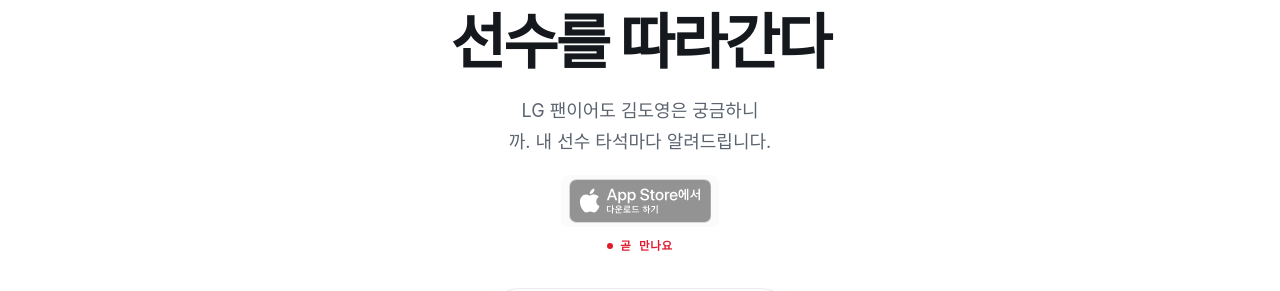
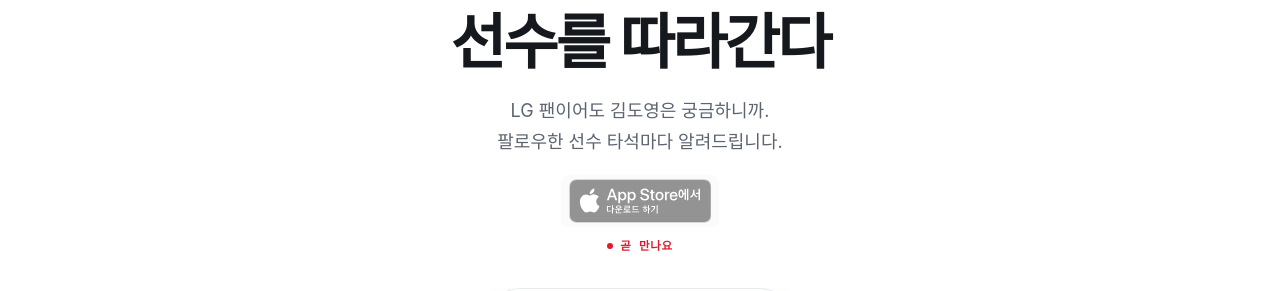
Before and after one commit to everydaystudy/mybaseballstar-legal, a Jekyll site: the page built from index.html, in a window 1280 px wide. Shown: the part 230-521 px from the top of the page. Built offline with Jekyll 4.4.1, drawn with Linux system fonts in a browser that asks for light colours; some web fonts are replaced.

Commit message:
한글 줄바꿈을 어절 단위로 · 첫 문장 [팔로우한]
⚠️ word-break 규칙이 없어서 [세 / 명만] 처럼 한 낱말이 쪼개졌다.
약관 페이지에는 keep-all 이 있는데 랜딩만 빠져 있었다.

⚠️ 폰 안은 예외로 둔다. 플러터는 한글을 글자 단위로 끊어서, 여기에
keep-all 을 걸면 목업이 실제 앱과 다르게 접힌다.

[내 선수 타석마다]가 어색해 [팔로우한 선수 타석마다]로 바꾼다.

Co-Authored-By: Claude Opus 5 (1M context) <noreply@anthropic.com>
Claude-Session: https://claude.ai/code/session_01BchjrNcMfv7uapSwrjJF2y

```diff
--- a/index.html
+++ b/index.html
@@ -1,7 +1,7 @@
 ---
 layout: landing
 title: 마이베이스볼스타
-description: 팀이 아니라 선수를 따라갑니다. 내 선수 타석마다 알려주는 KBO · MLB 야구 앱.
+description: 팀이 아니라 선수를 따라갑니다. 팔로우한 선수 타석마다 알려주는 KBO · MLB 야구 앱.
 ---
 <style>
 /* ─────────────────────────────────────────────────────────────
@@ -42,7 +42,15 @@ description: 팀이 아니라 선수를 따라갑니다. 내 선수 타석마다
 }
 *{box-sizing:border-box;margin:0;padding:0}
 body{background:var(--page);color:var(--ink);font-family:var(--sans);
-  -webkit-font-smoothing:antialiased;line-height:1.7}
+  -webkit-font-smoothing:antialiased;line-height:1.7;
+  /* ⚠️ 한글은 기본 규칙에서 아무 글자 사이에나 줄이 갈린다. [세 / 명만]
+     처럼 한 낱말이 쪼개진다. 어절 단위로 끊는다 — 약관 페이지도 같은
+     규칙을 쓴다. break-word 는 주소처럼 못 끊는 덩어리를 위한 안전망이다. */
+  word-break:keep-all;overflow-wrap:break-word}
+
+/* ⚠️ 폰 안은 예외다. 플러터는 한글을 글자 단위로 끊는다 — 여기에
+   keep-all 을 걸면 목업이 실제 앱과 다르게 접힌다. */
+.phone,.phone *{word-break:normal}
 .wrap{max-width:1080px;margin:0 auto;padding:0 24px}
 
 /* ── 맨 위 줄 ─────────────────────────────────────── */
@@ -61,7 +69,8 @@ body{background:var(--page);color:var(--ink);font-family:var(--sans);
   text-transform:uppercase;color:var(--accent)}
 .hero h1{font-size:clamp(34px,6.4vw,60px);font-weight:700;letter-spacing:-.045em;
   line-height:1.18;text-wrap:balance;max-width:16ch}
-.hero p{font-size:clamp(15px,2vw,18px);color:var(--ink-2);max-width:34ch;text-wrap:balance}
+.hero p{font-size:clamp(15px,2vw,18px);color:var(--ink-2);max-width:34ch;
+  text-wrap:balance}
 /* App Store 배지.
    ⚠️ 애플이 주는 아트워크 그대로다. 색·비율·글자를 고치면 안 된다.
    ⚠️ 아직 앱이 없다. 배지를 링크로 걸면 눌러도 갈 데가 없으므로
@@ -101,10 +110,11 @@ body{background:var(--page);color:var(--ink);font-family:var(--sans);
 .say{display:flex;flex-direction:column;gap:14px;max-width:34ch}
 .say h2{font-size:clamp(25px,3.4vw,34px);font-weight:700;letter-spacing:-.04em;
   line-height:1.28;text-wrap:balance}
-.say p{font-size:15px;color:var(--ink-2)}
+.say p{font-size:15px;color:var(--ink-2);text-wrap:pretty}
 .band.dark .say p{color:var(--board-dim)}
 .say ul{list-style:none;display:flex;flex-direction:column;gap:9px;margin-top:2px}
-.say li{font-size:14.5px;color:var(--ink-2);display:flex;gap:9px;align-items:baseline}
+.say li{font-size:14.5px;color:var(--ink-2);display:flex;gap:9px;
+  align-items:baseline;text-wrap:pretty}
 .band.dark .say li{color:var(--board-dim)}
 .say li::before{content:"";width:5px;height:5px;border-radius:50%;
   background:var(--accent);flex:0 0 auto;transform:translateY(-2px)}
@@ -321,7 +331,7 @@ footer a:focus-visible{outline:2px solid var(--accent);outline-offset:3px;border
   <section class="hero rise">
     <div class="eb">KBO · MLB</div>
     <h1>팀이 아니라<br>선수를 따라간다</h1>
-    <p>LG 팬이어도 김도영은 궁금하니까. 내 선수 타석마다 알려드립니다.</p>
+    <p>LG 팬이어도 김도영은 궁금하니까. 팔로우한 선수 타석마다 알려드립니다.</p>
     <div class="store soon">
       <svg class="badge" xmlns="http://www.w3.org/2000/svg" role="img" aria-label="App Store 에서 다운로드" viewBox="0 0 129.70071 40">
 
```
